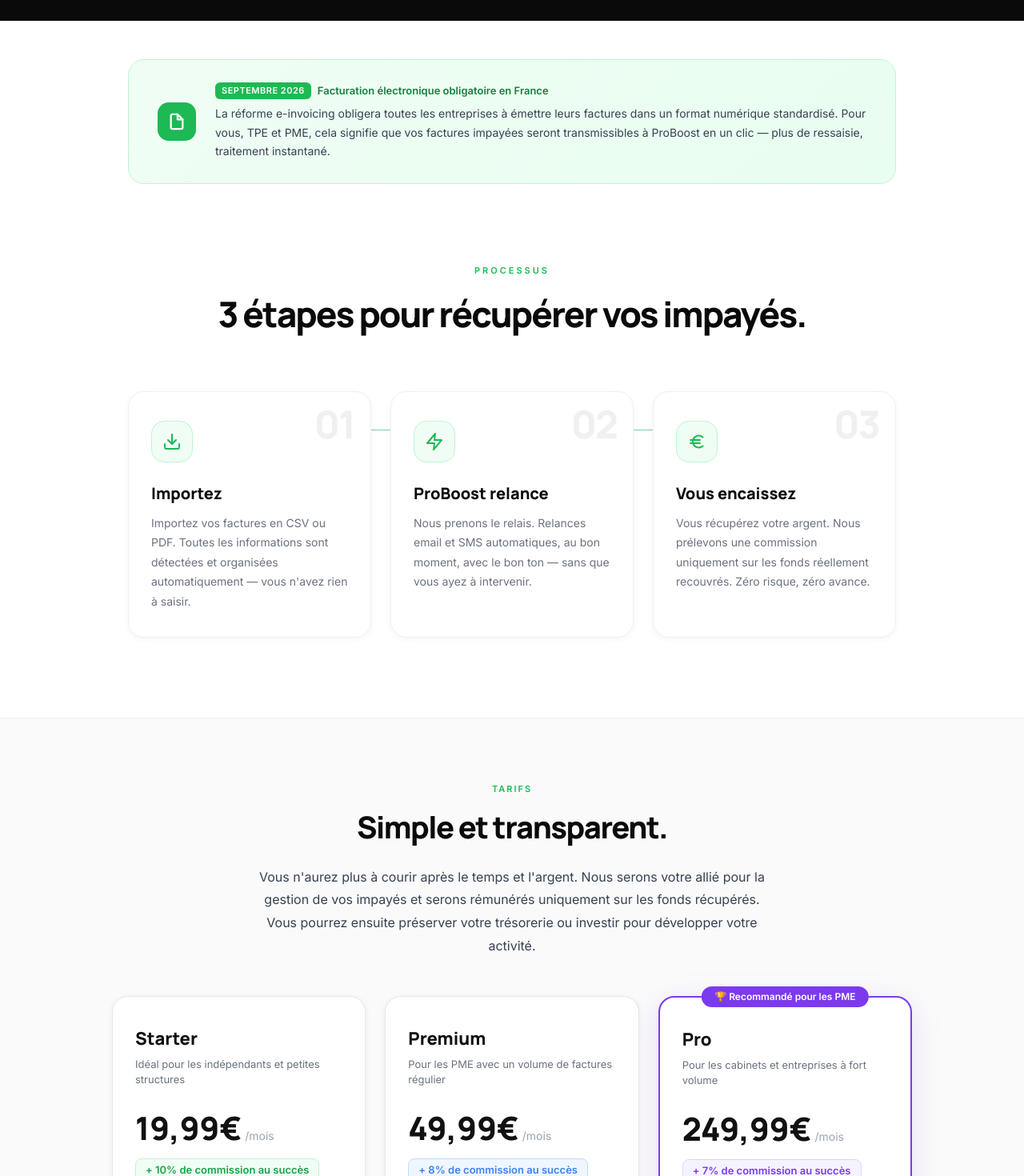
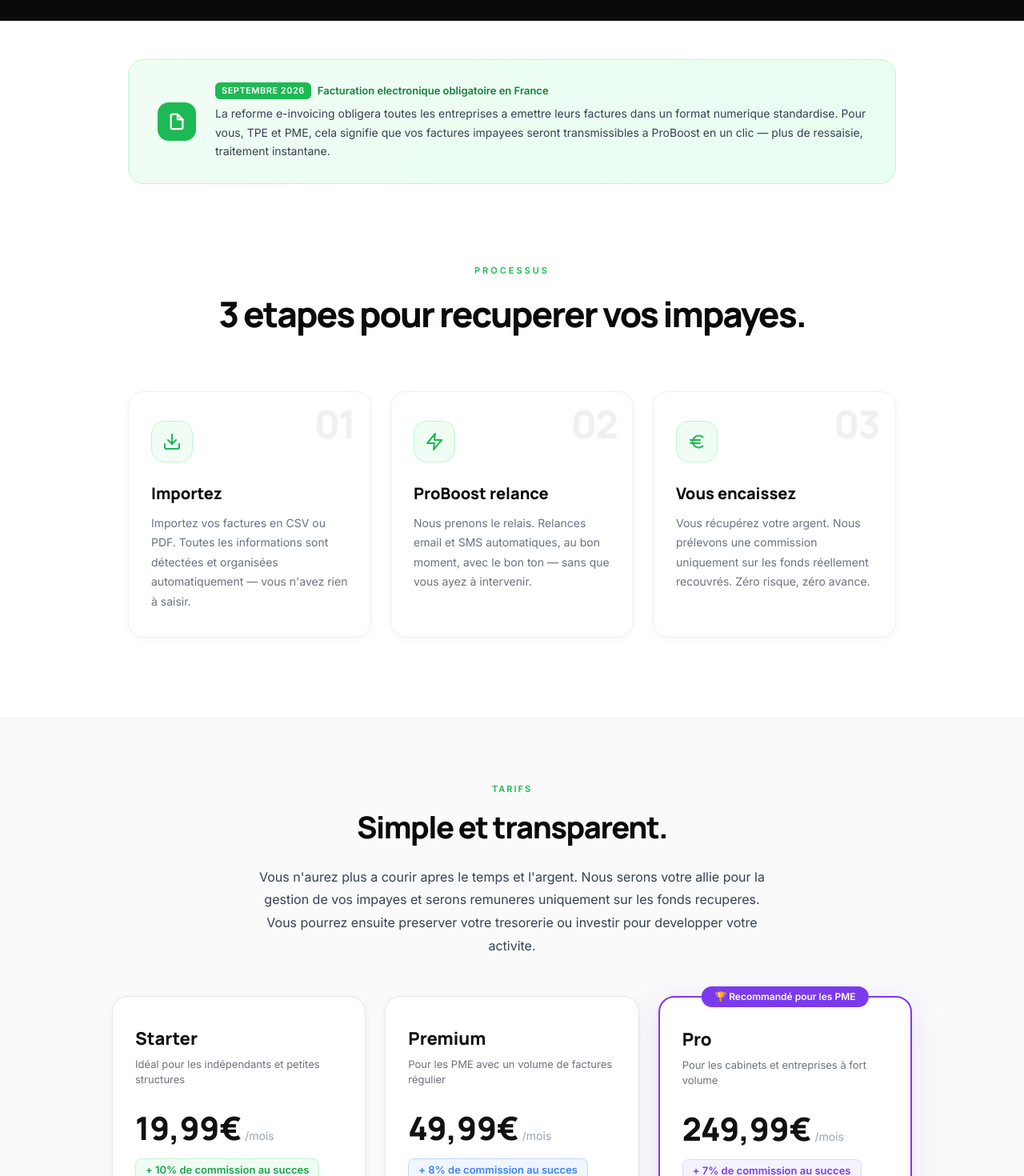
Before and after one commit to yannferstler-stack/proboost-v2, a Next.js app: page / in a window 1280 px wide. Shown: the part 1220-2690 px from the top of the page at 80% size. Built offline with nearby package versions, Linux system fonts and the light colour scheme.

Commit message:
fix apostrophes build error

```diff
--- a/app/page.tsx
+++ b/app/page.tsx
@@ -46,23 +46,23 @@ const PLANS = [
 function IconImport() {
   return (
     <svg width="24" height="24" viewBox="0 0 24 24" fill="none" stroke="#1DB954" strokeWidth="2" strokeLinecap="round" strokeLinejoin="round">
-      <path d="M21 15v4a2 2 0 0 1-2 2H5a2 2 0 0 1-2-2v-4"/>
-      <polyline points="7 10 12 15 17 10"/>
-      <line x1="12" y1="15" x2="12" y2="3"/>
+      <path d="M21 15v4a2 2 0 0 1-2 2H5a2 2 0 0 1-2-2v-4" />
+      <polyline points="7 10 12 15 17 10" />
+      <line x1="12" y1="15" x2="12" y2="3" />
     </svg>
   )
 }
 function IconBolt() {
   return (
     <svg width="24" height="24" viewBox="0 0 24 24" fill="none" stroke="#1DB954" strokeWidth="2" strokeLinecap="round" strokeLinejoin="round">
-      <polygon points="13 2 3 14 12 14 11 22 21 10 12 10 13 2"/>
+      <polygon points="13 2 3 14 12 14 11 22 21 10 12 10 13 2" />
     </svg>
   )
 }
 function IconEuro() {
   return (
     <svg width="24" height="24" viewBox="0 0 24 24" fill="none" stroke="#1DB954" strokeWidth="2" strokeLinecap="round" strokeLinejoin="round">
-      <path d="M4 10h12M4 14h12M19.5 6.5A7.5 7.5 0 1 0 19.5 17.5"/>
+      <path d="M4 10h12M4 14h12M19.5 6.5A7.5 7.5 0 1 0 19.5 17.5" />
     </svg>
   )
 }
@@ -77,9 +77,9 @@ export default function Home() {
   }, [])
 
   const steps = [
-    { n: '01', Icon: IconImport, title: 'Importez', desc: 'Importez vos factures en CSV ou PDF. Toutes les informations sont détectées et organisées automatiquement — vous n\'avez rien à saisir.' },
-    { n: '02', Icon: IconBolt, title: 'ProBoost relance', desc: 'Nous prenons le relais. Relances email et SMS automatiques, au bon moment, avec le bon ton — sans que vous ayez à intervenir.' },
-    { n: '03', Icon: IconEuro, title: 'Vous encaissez', desc: 'Vous récupérez votre argent. Nous prélevons une commission uniquement sur les fonds réellement recouvrés. Zéro risque, zéro avance.' },
+    { n: '01', Icon: IconImport, title: 'Importez', desc: "Importez vos factures en CSV ou PDF. Toutes les informations sont détectées et organisées automatiquement — vous n'avez rien à saisir." },
+    { n: '02', Icon: IconBolt, title: 'ProBoost relance', desc: "Nous prenons le relais. Relances email et SMS automatiques, au bon moment, avec le bon ton — sans que vous ayez à intervenir." },
+    { n: '03', Icon: IconEuro, title: 'Vous encaissez', desc: "Vous récupérez votre argent. Nous prélevons une commission uniquement sur les fonds réellement recouvrés. Zéro risque, zéro avance." },
   ]
 
   return (
@@ -120,7 +120,7 @@ export default function Home() {
 
       <div style={{ fontFamily: 'Inter, sans-serif', color: '#111', background: '#fff' }}>
 
-        {/* ── NAV ── */}
+        {/* NAV */}
         <nav style={{
           position: 'fixed', top: 0, left: 0, right: 0, zIndex: 300,
           height: 60, display: 'flex', alignItems: 'center', justifyContent: 'space-between',
@@ -135,23 +135,23 @@ export default function Home() {
             <span style={{ fontFamily: 'Manrope', fontWeight: 800, fontSize: 16, color: '#111' }}>ProBoost</span>
           </div>
           <div style={{ display: 'flex', alignItems: 'center', gap: 24 }}>
-            <span className="nav-a" onClick={() => router.push('/comment-ca-marche')} style={{ fontSize: 14, color: '#6B7280', fontWeight: 500 }}>Comment ça marche ?</span>
+            <span className="nav-a" onClick={() => router.push('/comment-ca-marche')} style={{ fontSize: 14, color: '#6B7280', fontWeight: 500 }}>Comment ca marche ?</span>
             <button className="btn-connexion" onClick={() => router.push('/login')}>
               <svg width="15" height="15" viewBox="0 0 24 24" fill="none" stroke="currentColor" strokeWidth="2.5" strokeLinecap="round" strokeLinejoin="round">
-                <path d="M15 3h4a2 2 0 0 1 2 2v14a2 2 0 0 1-2 2h-4"/>
-                <polyline points="10 17 15 12 10 7"/>
-                <line x1="15" y1="12" x2="3" y2="12"/>
+                <path d="M15 3h4a2 2 0 0 1 2 2v14a2 2 0 0 1-2 2h-4" />
+                <polyline points="10 17 15 12 10 7" />
+                <line x1="15" y1="12" x2="3" y2="12" />
               </svg>
               Connexion
             </button>
           </div>
         </nav>
 
-        {/* ── HERO ── */}
+        {/* HERO */}
         <section style={{ minHeight: '100vh', background: '#fff', display: 'flex', flexDirection: 'column', alignItems: 'center', justifyContent: 'center', padding: '80px 24px 60px', textAlign: 'center', position: 'relative' }}>
           <Reveal>
             <h1 style={{ fontFamily: 'Manrope', fontWeight: 900, fontSize: 'clamp(42px, 6vw, 76px)', color: '#0a0a0a', letterSpacing: '-3px', lineHeight: 1.06, marginBottom: 24, maxWidth: 820 }}>
-              Concentrez-vous sur l'essentiel,<br/>
+              Concentrez-vous sur l&apos;essentiel,<br />
               <span style={{ color: '#1DB954' }}>nous gérons vos impayés.</span>
             </h1>
           </Reveal>
@@ -163,13 +163,13 @@ export default function Home() {
           <Reveal delay={0.15}>
             <div style={{ display: 'flex', gap: 10, justifyContent: 'center', marginBottom: 48 }}>
               <button onClick={() => router.push('/comment-ca-marche')} style={{ background: 'transparent', color: '#374151', border: '1.5px solid #e5e7eb', borderRadius: 12, padding: '12px 28px', fontSize: 15, fontWeight: 600, cursor: 'pointer', fontFamily: 'Inter, sans-serif' }}>
-                Comment ça marche ? →
+                Comment ca marche ? →
               </button>
             </div>
           </Reveal>
           <Reveal delay={0.2}>
             <div style={{ display: 'flex', gap: 28, justifyContent: 'center' }}>
-              {['Dès 19,99€/mois', 'Commission au succès', 'Email + SMS'].map((t, i) => (
+              {['Des 19,99€/mois', 'Commission au succes', 'Email + SMS'].map((t, i) => (
                 <span key={i} style={{ fontSize: 13, color: '#9CA3AF', display: 'flex', alignItems: 'center', gap: 5 }}>
                   <span style={{ color: '#1DB954', fontWeight: 700 }}>✓</span> {t}
                 </span>
@@ -179,18 +179,18 @@ export default function Home() {
           <div style={{ position: 'absolute', bottom: 0, left: '50%', transform: 'translateX(-50%)', width: '1px', height: 80, background: 'linear-gradient(to bottom, transparent, #e5e7eb)' }} />
         </section>
 
-        {/* ── STATS ── */}
+        {/* STATS */}
         <section style={{ background: '#0a0a0a', padding: '80px 40px' }}>
           <Reveal>
             <p style={{ textAlign: 'center', fontSize: 11, color: 'rgba(255,255,255,0.3)', fontWeight: 600, letterSpacing: '3px', textTransform: 'uppercase', marginBottom: 56 }}>
-              La réalité des impayés en France
+              La realite des impayes en France
             </p>
           </Reveal>
           <div style={{ display: 'grid', gridTemplateColumns: 'repeat(3,1fr)', gap: 0, maxWidth: 960, margin: '0 auto' }}>
             {[
               { value: '42', unit: 'jours', label: 'Retard moyen de paiement des TPE', accent: '#1DB954' },
-              { value: '+16', unit: '%', label: 'Augmentation des impayés pour les TPE et PME en 2024', accent: '#fff' },
-              { value: '80', unit: '%', label: 'Des fonds récupérés grâce à une relance efficace', accent: '#1DB954' },
+              { value: '+16', unit: '%', label: 'Augmentation des impayes pour les TPE et PME en 2024', accent: '#fff' },
+              { value: '80', unit: '%', label: 'Des fonds recuperes grace a une relance efficace', accent: '#1DB954' },
             ].map((s, i) => (
               <Reveal key={i} delay={i * 0.1}>
                 <div className="stat-card" style={{ padding: '40px 36px', borderRight: i < 2 ? '1px solid rgba(255,255,255,0.08)' : 'none', textAlign: 'center' }}>
@@ -205,40 +205,39 @@ export default function Home() {
           </div>
         </section>
 
-        {/* ── ENCART E-INVOICING ── */}
+        {/* ENCART E-INVOICING */}
         <section style={{ background: '#fff', padding: '48px 40px 0' }}>
           <Reveal>
             <div style={{ maxWidth: 960, margin: '0 auto', background: 'linear-gradient(135deg, #f0fdf4, #e8fef0)', border: '1.5px solid #bbf7d0', borderRadius: 20, padding: '28px 36px', display: 'flex', alignItems: 'center', gap: 24 }}>
               <div style={{ width: 48, height: 48, background: '#1DB954', borderRadius: 14, display: 'flex', alignItems: 'center', justifyContent: 'center', flexShrink: 0 }}>
                 <svg width="22" height="22" viewBox="0 0 24 24" fill="none" stroke="white" strokeWidth="2.5" strokeLinecap="round" strokeLinejoin="round">
-                  <path d="M13 2H6a2 2 0 0 0-2 2v16a2 2 0 0 0 2 2h12a2 2 0 0 0 2-2V9z"/>
-                  <polyline points="13 2 13 9 20 9"/>
+                  <path d="M13 2H6a2 2 0 0 0-2 2v16a2 2 0 0 0 2 2h12a2 2 0 0 0 2-2V9z" />
+                  <polyline points="13 2 13 9 20 9" />
                 </svg>
               </div>
               <div style={{ flex: 1 }}>
                 <div style={{ display: 'flex', alignItems: 'center', gap: 8, marginBottom: 6 }}>
                   <span style={{ fontSize: 11, background: '#1DB954', color: 'white', borderRadius: 6, padding: '2px 8px', fontWeight: 700, letterSpacing: '0.5px' }}>SEPTEMBRE 2026</span>
-                  <span style={{ fontSize: 13, color: '#15803d', fontWeight: 600 }}>Facturation électronique obligatoire en France</span>
+                  <span style={{ fontSize: 13, color: '#15803d', fontWeight: 600 }}>Facturation electronique obligatoire en France</span>
                 </div>
                 <p style={{ fontSize: 14, color: '#374151', lineHeight: 1.7 }}>
-                  La réforme e-invoicing obligera toutes les entreprises à émettre leurs factures dans un format numérique standardisé. Pour vous, TPE et PME, cela signifie que vos factures impayées seront transmissibles à ProBoost en un clic — plus de ressaisie, traitement instantané.
+                  La reforme e-invoicing obligera toutes les entreprises a emettre leurs factures dans un format numerique standardise. Pour vous, TPE et PME, cela signifie que vos factures impayees seront transmissibles a ProBoost en un clic — plus de ressaisie, traitement instantane.
                 </p>
               </div>
             </div>
           </Reveal>
         </section>
 
-        {/* ── 3 ÉTAPES ── */}
+        {/* 3 ETAPES */}
         <section style={{ background: '#fff', padding: '100px 40px' }}>
           <div style={{ maxWidth: 960, margin: '0 auto' }}>
             <Reveal>
               <div style={{ marginBottom: 64, display: 'flex', flexDirection: 'column', alignItems: 'center', gap: 12 }}>
                 <span style={{ fontSize: 11, color: '#1DB954', fontWeight: 700, letterSpacing: '3px', textTransform: 'uppercase' }}>Processus</span>
-                <h2 style={{ fontFamily: 'Manrope', fontWeight: 900, fontSize: 44, color: '#0a0a0a', letterSpacing: '-2px', textAlign: 'center' }}>3 étapes pour récupérer vos impayés.</h2>
+                <h2 style={{ fontFamily: 'Manrope', fontWeight: 900, fontSize: 44, color: '#0a0a0a', letterSpacing: '-2px', textAlign: 'center' }}>3 etapes pour recuperer vos impayes.</h2>
               </div>
             </Reveal>
             <div className="steps-grid">
-              <div style={{ position: 'absolute', top: 48, left: '16.5%', right: '16.5%', height: '1px', background: 'linear-gradient(to right, #1DB954, #e5e7eb, #1DB954)', zIndex: 0 }} />
               {steps.map((s, i) => (
                 <Reveal key={i} delay={i * 0.1}>
                   <div className="step-card" style={{ border: '1px solid #f0f0f0', borderRadius: 20, padding: '36px 28px 32px', background: '#fff', boxShadow: '0 2px 8px rgba(0,0,0,0.04)', position: 'relative', zIndex: 1, display: 'flex', flexDirection: 'column' }}>
@@ -257,7 +256,7 @@ export default function Home() {
           </div>
         </section>
 
-        {/* ── TARIFS ── */}
+        {/* TARIFS */}
         <section style={{ background: '#fafafa', borderTop: '1px solid #f0f0f0', padding: '80px 40px' }}>
           <div style={{ maxWidth: 1060, margin: '0 auto' }}>
             <Reveal>
@@ -265,7 +264,7 @@ export default function Home() {
                 <span style={{ fontSize: 11, color: '#1DB954', fontWeight: 700, letterSpacing: '2px', textTransform: 'uppercase', display: 'block', marginBottom: 10 }}>Tarifs</span>
                 <h2 style={{ fontFamily: 'Manrope', fontWeight: 900, fontSize: 38, color: '#0a0a0a', letterSpacing: '-1.5px', marginBottom: 20 }}>Simple et transparent.</h2>
                 <p style={{ fontSize: 16, color: '#374151', lineHeight: 1.8, maxWidth: 640, margin: '0 auto', fontWeight: 400 }}>
-                  Vous n'aurez plus à courir après le temps et l'argent. Nous serons votre allié pour la gestion de vos impayés et serons rémunérés uniquement sur les fonds récupérés. Vous pourrez ensuite préserver votre trésorerie ou investir pour développer votre activité.
+                  Vous n&apos;aurez plus a courir apres le temps et l&apos;argent. Nous serons votre allie pour la gestion de vos impayes et serons remuneres uniquement sur les fonds recuperes. Vous pourrez ensuite preserver votre tresorerie ou investir pour developper votre activite.
                 </p>
               </div>
             </Reveal>
@@ -286,7 +285,7 @@ export default function Home() {
                         <span style={{ fontSize: 14, color: '#9CA3AF' }}>/mois</span>
                       </div>
                       <div style={{ display: 'inline-flex', alignItems: 'center', gap: 6, background: plan.bg, border: `1px solid ${plan.border}`, borderRadius: 8, padding: '4px 12px' }}>
-                        <span style={{ fontSize: 13, color: plan.couleur, fontWeight: 700 }}>+ {plan.commission} de commission au succès</span>
+                        <span style={{ fontSize: 13, color: plan.couleur, fontWeight: 700 }}>+ {plan.commission} de commission au succes</span>
                       </div>
                     </div>
                     <div style={{ borderTop: '1px solid #F3F4F6', paddingTop: 24, flex: 1 }}>
@@ -310,31 +309,31 @@ export default function Home() {
           </div>
         </section>
 
-        {/* ── CTA FINAL ── */}
+        {/* CTA FINAL */}
         <section style={{ background: '#0a0a0a', padding: '100px 40px' }}>
           <Reveal>
             <div style={{ maxWidth: 680, margin: '0 auto', textAlign: 'center' }}>
               <p style={{ fontSize: 11, color: 'rgba(255,255,255,0.3)', fontWeight: 600, letterSpacing: '3px', textTransform: 'uppercase', marginBottom: 24 }}>Notre engagement</p>
               <h2 style={{ fontFamily: 'Manrope', fontWeight: 900, fontSize: 'clamp(32px, 4vw, 48px)', color: 'white', letterSpacing: '-2px', lineHeight: 1.15, marginBottom: 24 }}>
-                Vous n'aurez plus à courir après<br/>
-                <span style={{ color: '#1DB954' }}>le temps et l'argent.</span>
+                Vous n&apos;aurez plus a courir apres<br />
+                <span style={{ color: '#1DB954' }}>le temps et l&apos;argent.</span>
               </h2>
               <p style={{ fontSize: 17, color: 'rgba(255,255,255,0.5)', lineHeight: 1.8, fontWeight: 300, maxWidth: 560, margin: '0 auto' }}>
-                Nous serons votre allié pour la gestion de vos impayés et serons rémunérés uniquement sur les fonds récupérés. Vous pourrez ensuite préserver votre trésorerie ou investir pour développer votre activité.
+                Nous serons votre allie pour la gestion de vos impayes et serons remuneres uniquement sur les fonds recuperes. Vous pourrez ensuite preserver votre tresorerie ou investir pour developper votre activite.
               </p>
             </div>
           </Reveal>
         </section>
 
-        {/* ── FOOTER ── */}
+        {/* FOOTER */}
         <footer style={{ background: '#fafafa', borderTop: '1px solid #f0f0f0', padding: '28px 40px', display: 'flex', justifyContent: 'space-between', alignItems: 'center' }}>
           <div style={{ display: 'flex', alignItems: 'center', gap: 8, cursor: 'pointer' }} onClick={() => router.push('/')}>
             <img src="/logo.jpg" style={{ width: 24, height: 24, objectFit: 'contain', borderRadius: 5 }} />
             <span style={{ fontFamily: 'Manrope', fontWeight: 800, fontSize: 13, color: '#111' }}>ProBoost</span>
           </div>
-          <p style={{ fontSize: 12, color: '#9CA3AF' }}>© 2025 ProBoost — Tous droits réservés</p>
+          <p style={{ fontSize: 12, color: '#9CA3AF' }}>© 2025 ProBoost — Tous droits reserves</p>
           <div style={{ display: 'flex', gap: 20 }}>
-            {['CGU', 'Confidentialité', 'Contact'].map(l => (
+            {['CGU', 'Confidentialite', 'Contact'].map(l => (
               <span key={l} className="nav-a" style={{ fontSize: 12, color: '#9CA3AF', cursor: 'pointer' }}>{l}</span>
             ))}
           </div>
```
